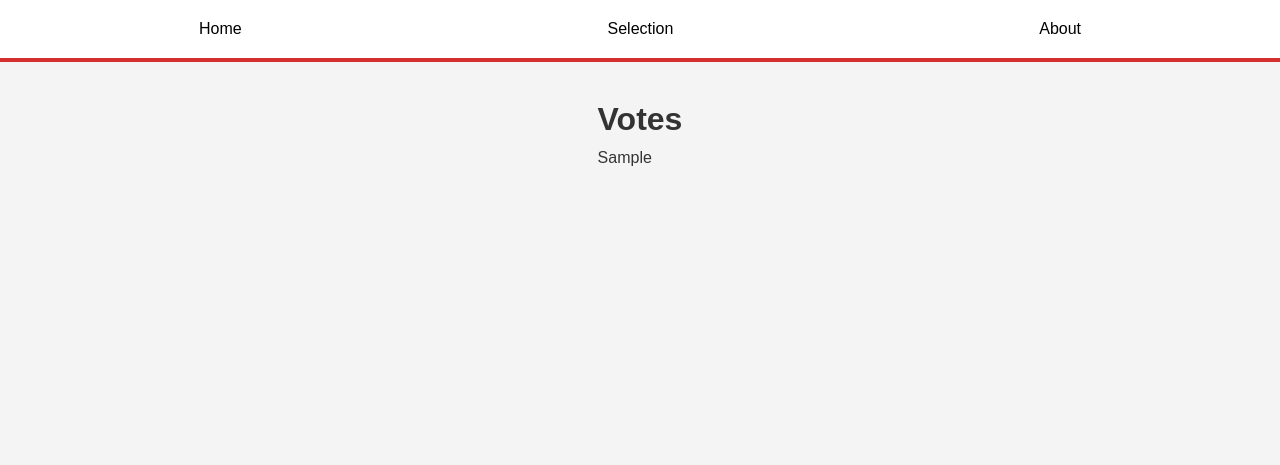
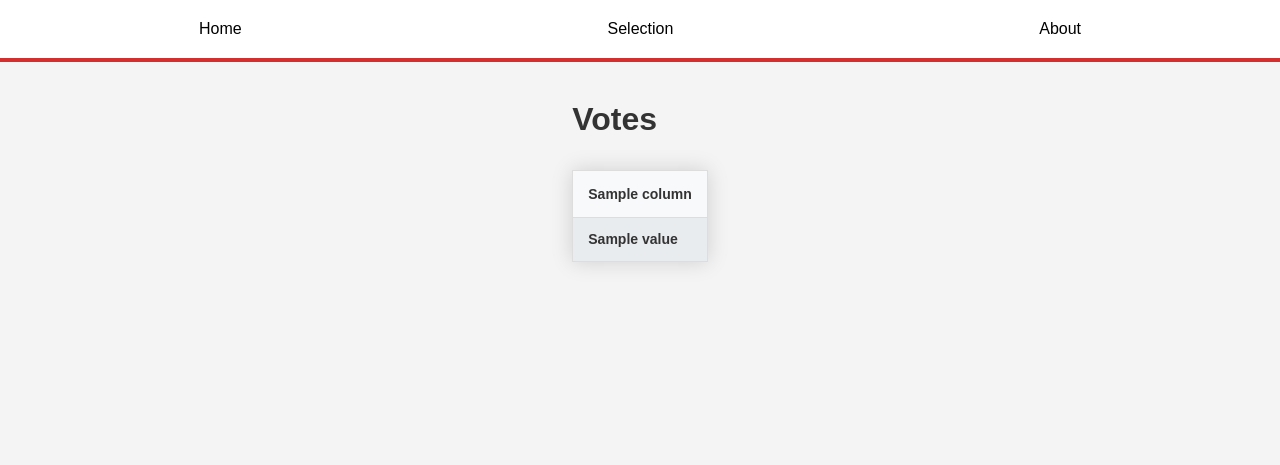
Before and after one commit to yannsay/votes_nominaux_geneve_app, a Django app: template votes_nominaux_geneve/templates/table-votes.html in a window 1280 px wide. Shown: the top 465 px of the page. Run offline with Django 5.2, Linux system fonts and the light colour scheme; the template is opened without the code that fills it: most values are stand-ins (such as "Sample title", 1, 10 or a date in 2020).

Commit message:
changing to django jinja + css to make the table

```diff
--- a/votes_nominaux_geneve/static/css/styles.css
+++ b/votes_nominaux_geneve/static/css/styles.css
@@ -166,3 +166,126 @@ a:hover {
     color: white; /* Ensure link text is visible on hover */
 }
 /* end */
+
+/* start table-votes */
+
+/* Style général pour le tableau */
+
+#votes_table {
+    width: 100%;
+    border-collapse: collapse;
+    margin: 25px 0;
+    font-size: 14px;
+    text-align: left;
+    box-shadow: 0 0 20px rgba(0, 0, 0, 0.15);
+}
+
+/* Style des en-têtes */
+#votes_table th {
+    background-color: #f8f9fa;
+    color: #333;
+    font-weight: bold;
+    padding: 12px 15px;
+    border-bottom: 2px solid #ddd;
+    position: sticky;
+    top: 0;
+}
+
+/* Style des cellules */
+#votes_table td {
+    padding: 10px 15px;
+    border-bottom: 1px solid #ddd;
+}
+
+/* Style des lignes du tableau */
+#votes_table tr {
+    border-bottom: 1px solid #ddd;
+}
+
+/* Couleur de fond des lignes alternées pour une meilleure lisibilité */
+#votes_table tr:nth-child(even) {
+    background-color: #f2f2f2;
+}
+
+/* Style pour les cellules des votes */
+#votes_table td:nth-child(n+3) {
+    text-align: center;  /* Centre le texte des cellules de vote */
+}
+
+/* Style pour les cellules de parti */
+#votes_table td:nth-child(1) {
+    font-weight: bold;
+    background-color: #e9ecef;
+}
+
+/* Style pour les cellules des députés */
+#votes_table td:nth-child(2) {
+    font-style: italic;
+}
+
+/* Style pour les en-têtes des débats (à partir de la troisième colonne) */
+#votes_table th:nth-child(n+3) {
+    background-color: #e9ecef;
+    text-align: center;
+}
+
+/* Ajout de bordures pour les cellules */
+#votes_table td, #votes_table th {
+    border: 1px solid #ddd;
+}
+
+/* Styles pour les votes */
+#votes_table td.vote-Oui {
+    background-color: #d4edda;  /* Vert clair */
+    color: #155724;
+    font-weight: bold;
+}
+
+#votes_table td.vote-Non {
+    background-color: #f8d7da;  /* Rouge clair */
+    color: #721c24;
+    font-weight: bold;
+}
+
+#votes_table td.vote-Abstention {
+    background-color: #fff3cd;  /* Jaune clair */
+    color: #856404;
+    font-weight: bold;
+}
+
+#votes_table td.vote-nan {
+    background-color: #e2e3e5;  /* Gris clair */
+    color: #383d41;
+    font-style: italic;
+}
+
+/* Styles pour les partis */
+#votes_table td.parti-LC {
+    background-color: #e3f2fd;  /* Bleu clair pour LC */
+}
+
+#votes_table td.parti-LJS {
+    background-color: #e8f5e9;  /* Vert clair pour LJS */
+}
+
+#votes_table td.parti-MCG {
+    background-color: #ffebee;  /* Rose clair pour MCG */
+}
+
+#votes_table td.parti-PLR {
+    background-color: #f3e5f5;  /* Violet clair pour PLR */
+}
+
+#votes_table td.parti-S {
+    background-color: #fff8e1;  /* Jaune clair pour S */
+}
+
+#votes_table td.parti-UDC {
+    background-color: #f5f5f5;  /* Gris clair pour UDC */
+}
+
+#votes_table td.parti-Ve {
+    background-color: #e1f5fe;  /* Cyan clair pour Ve */
+}
+
+/* end */
--- a/votes_nominaux_geneve/templates/table-votes.html
+++ b/votes_nominaux_geneve/templates/table-votes.html
@@ -1,9 +1,23 @@
 {% extends 'base.html' %}
+{% block content %}
+<h1>Votes</h1>
 
-{% block content %}
-    <h1>Votes</h1>
-
-    <table>
-        {{gt_tbl_html | safe }}
-    </table>
+<table class="dataframe" id="votes_table">
+    <thead>
+        <tr>
+            {% for column in table_as_dict.columns %}
+            <th>{{ column }}</th>{% endfor %}
+        </tr>
+    </thead>
+    <tbody>{% for row in table_as_dict.data %}
+        <tr>{% for value in row %}
+                {% if forloop.counter == 1 %}<td class="parti-{{ value }}">{{ value }}</td>
+                {% elif forloop.counter == 2 %}<td class="deputee">{{ value }}</td>
+                {% else %}<td class="vote-{{ value }}">{{ value }}</td>
+                {% endif %}
+            {% endfor %}
+        </tr>
+    {% endfor %}
+    </tbody>
+</table>
 {% endblock %}
```
Also changed, not shown: votes_nominaux_geneve/views.py (+5 -9 lines).
